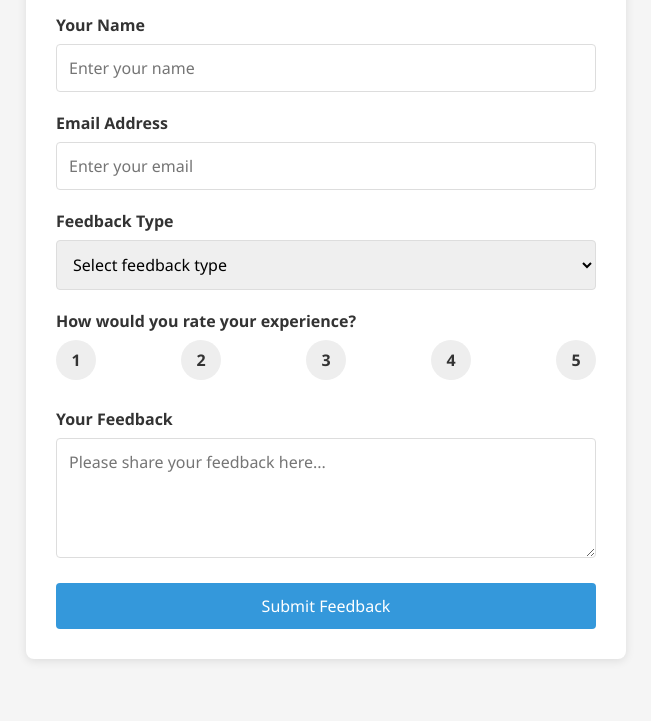
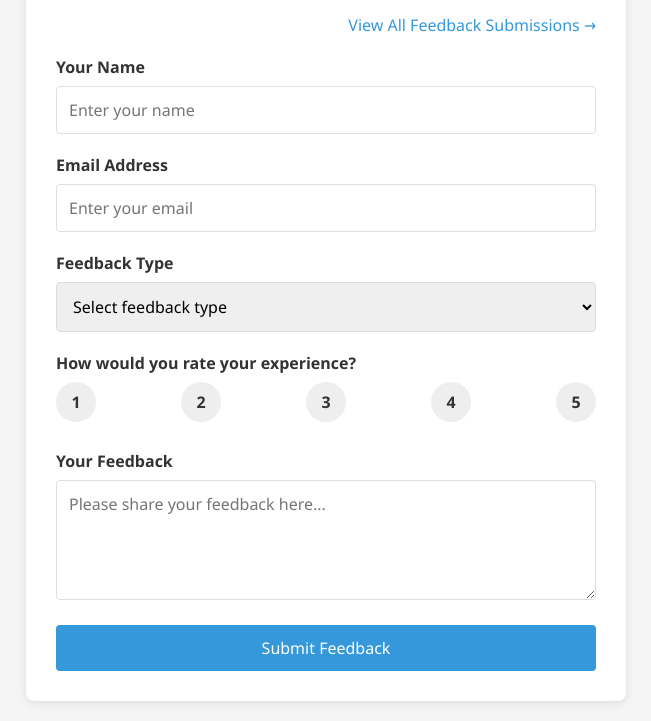
Before and after one commit to Deva00912/feeedback_application, a plain HTML site: page frontend/index.html in a window 1280 px wide. Shown: the part 130-851 px from the top of the page, without its empty margins (314-965 px from the left). Before the commit the page ends 809 px from the top, so only its background shows below. Drawn offline with Linux system fonts and the light colour scheme.

Commit message:
add navigation to feedback list web page

```diff
--- a/frontend/index.html
+++ b/frontend/index.html
@@ -150,7 +150,15 @@
 </head>
 <body>
     <div class="container">
+
         <h1>Feedback Form</h1>
+
+                <!-- Add this near your form header -->
+        <div style="text-align: right; margin-bottom: 20px;">
+            <a href="feedback-list.html" style="color: #3498db; text-decoration: none;">
+                View All Feedback Submissions →
+            </a>
+        </div>
 
         <div class="success-message" id="successMessage">
             Thank you for your feedback! We appreciate your time.
```
